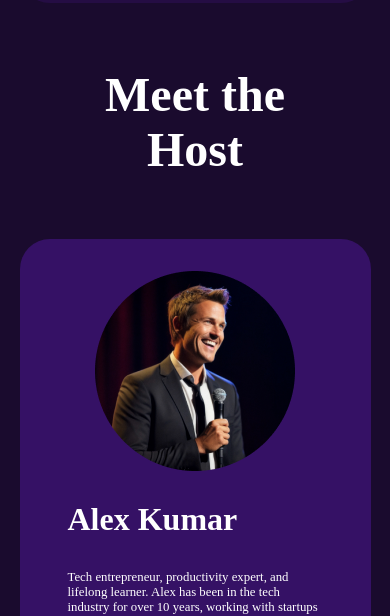
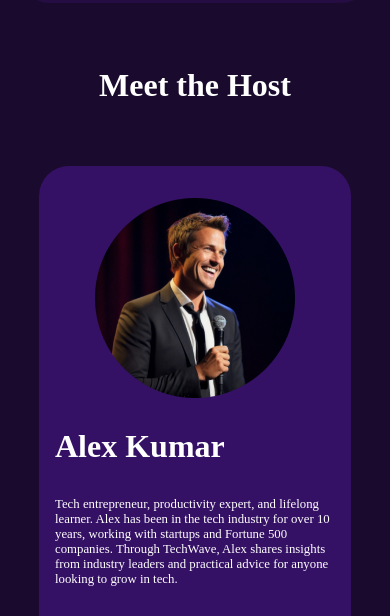
Before and after one commit to kartikDas074/Assignment-2, a plain HTML site: page index.html in a window 390 px wide. Shown: the part 4339-4955 px from the top of the page. Drawn offline with Linux system fonts and the light colour scheme.

Commit message:
Correct some previouse mistake about responsive ness and img use

```diff
--- a/Style-Css/Style.css
+++ b/Style-Css/Style.css
@@ -501,24 +501,26 @@
    grid-row: span 1;
 }
 .Host{
-    width:90%;
+    width:80%;
      margin: 2rem 0rem;
      gap:30px;
 }
+
 .Host h1{
-    font-size:3rem;
+    font-size:2rem;
     font-weight: 700;
-    color:#FFFFFF;
-    width:80%;
-    text-align: center;
-    margin-bottom: 2rem;
+    width:90%;
 }
 .Host_info{
     flex-direction: column;
     justify-content: center;
     align-items: center;
+    padding:2rem 1rem;
 }
-
+.host_pic{
+    width:200px;
+    height: 200px;
+}
 }
 @media screen and (min-width:576px){
    .menu{
--- a/index.html
+++ b/index.html
@@ -18,7 +18,7 @@
             </ul>
             <button class="btn">
                 <p>Subscribe</p>
-                <img src="Assets/ArrowRight.png" alt="An arrow towards right">
+                <img src="assets/ArrowRight.png" alt="An arrow towards right">
             </button>
             <img class="menu" src="assets/hamburger-menu.png" alt="Menu">
         </nav>
@@ -41,12 +41,12 @@
                                 <p>Subscribe</p>
                             </button>
                     </div>
-                </div> -->
+                </div>  -->
             </div>
         </section>
     </header>
     <!-- About The podcast Section -->
-    <section class="about_podcast">
+     <section class="about_podcast">
            <div class="podcast_intro">
              <h1>About The Podcast</h1>
              <p>Techwave is your go-to podcast for staying ahead in the first faced world of Technology. We break down complex topic into digestible insights,explore productivity strategies that actually work and share stories of personal growth from industry leaders. <br> <br> Join thousands of young professionals and Tech enthusiasts who start their day with tech wave</p>
@@ -105,7 +105,7 @@
      </section>
 
      <!-- Feature episode and meet host section -->
-     <section class="Main_feature">
+      <section class="Main_feature">
          <div class="feature">
             <h1 >Featured Episodes</h1>
             <div class="episodes">
@@ -157,8 +157,8 @@
          <div class="Host">
             <h1>Meet the Host</h1>
             <div class="Host_info">
-                <img src="assets/host.png" alt="">
-                <div class="detail">
+                 <img class="host_pic" src="assets/host.png" alt="">
+                 <div class="detail">
                     <h2 >Alex Kumar</h2>
                     <p class="font-p1 col gap">Tech entrepreneur, productivity expert, and lifelong learner. Alex has been in the tech industry for over 10 years, working with startups and Fortune 500 companies. Through TechWave, Alex shares insights from industry leaders and practical advice for anyone looking to grow in tech.</p>
                     <div class="linking">
@@ -172,5 +172,29 @@
             </div>
          </div>
      </section>
+     <!-- <footer class="footer">
+        <div>
+            <h1>Tech<span>Wabe</span></h1>
+            <div class="sponsor-holder">
+                <div class="spnsor">
+                    <img src="assets/spotify.png" alt="">
+                    <p>Spotify</p>
+                </div>
+                <div class="spnsor">
+                    <img src="assets/apple-podcast.png" alt="">
+                    <p>apple-podcast</p>
+                </div>
+                <div class="spnsor">
+                    <img src="assets/youtube-podcast.png" alt="">
+                    <p>YouTube</p>
+                </div>
+                <div class="spnsor">
+                    <img src="assets/twitter.png" alt="">
+                    <p>Twitter</p>
+                </div>
+            </div>
+            <p>&copy; 2026 TechWave podcast. All rights reserved.</p>
+        </div>
+     </footer> -->
 </body>
 </html>
```
